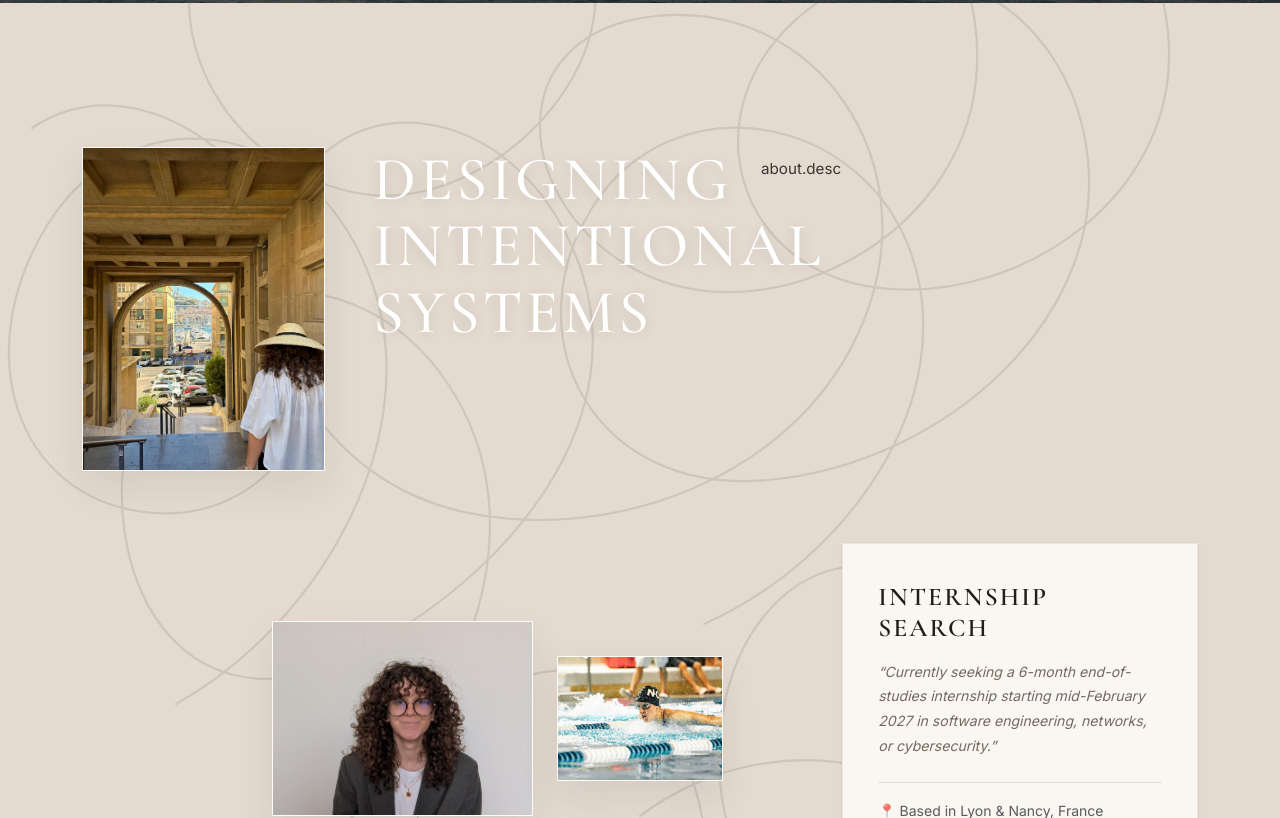
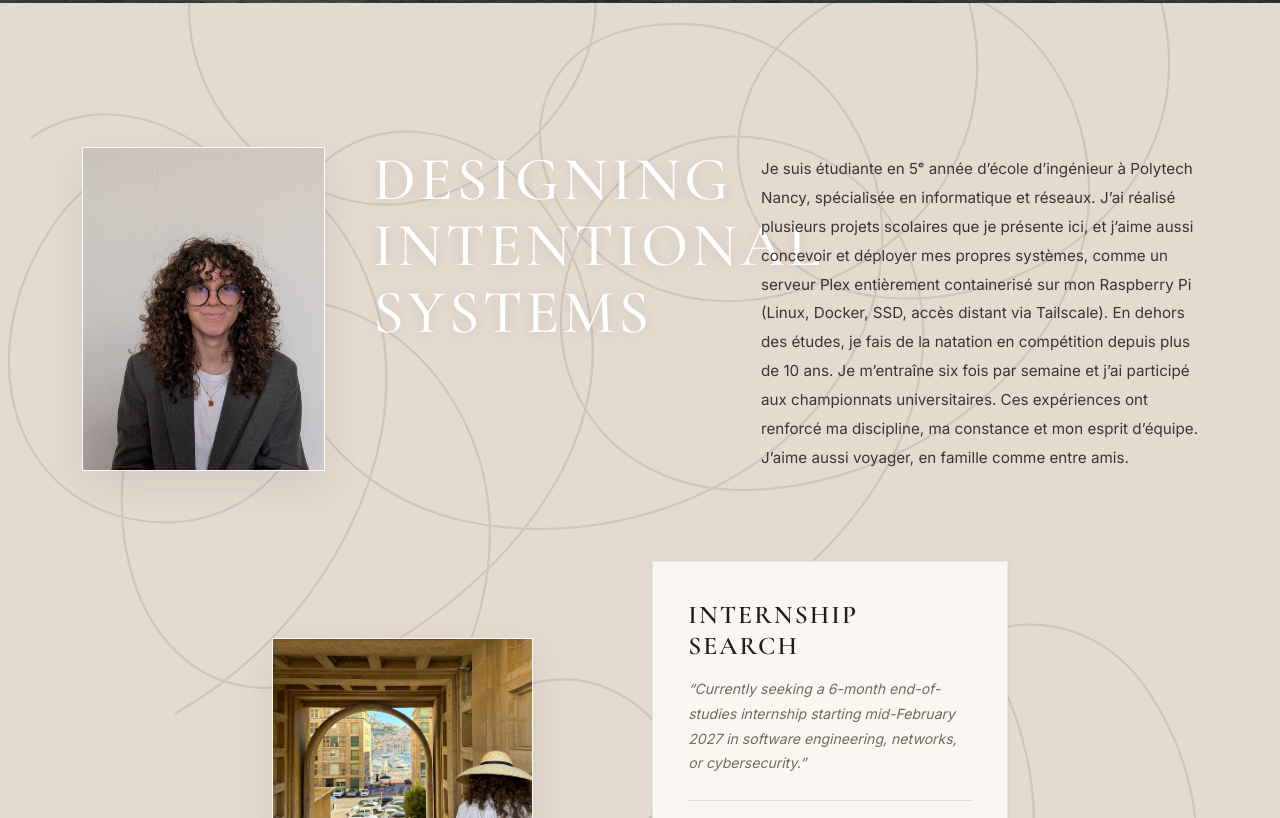
Before and after one commit to juliegbblz/portfolio, a React (Vite) app: page / in a window 1280 px wide. Shown: the part 742-1560 px from the top of the page. Built offline with nearby package versions, Linux system fonts and the light colour scheme; a web font is replaced by a local one.

Commit message:
changed about

```diff
--- a/src/components/About.jsx
+++ b/src/components/About.jsx
@@ -18,7 +18,7 @@ export default function About() {
           <div className="col-12 col-md-5 col-lg-3">
             <div className="collage-photo-frame collage-frame-tall">
               <img
-                src="/julie2.jpg"
+                src="/julie.jpg"
                 alt="Julie Zilberberg architectural portrait"
                 className="collage-img"
               />
@@ -38,7 +38,7 @@ export default function About() {
           <div className="col-12 col-lg-5">
             <div className="collage-narrative-box">
               <p className="collage-narrative-text">
-                {t('about.desc')}
+                {t('Je suis étudiante en 5ᵉ année d’école d’ingénieur à Polytech Nancy, spécialisée en informatique et réseaux. J’ai réalisé plusieurs projets scolaires que je présente ici, et j’aime aussi concevoir et déployer mes propres systèmes, comme un serveur Plex entièrement containerisé sur mon Raspberry Pi (Linux, Docker, SSD, accès distant via Tailscale). En dehors des études, je fais de la natation en compétition depuis plus de 10 ans. Je m’entraîne six fois par semaine et j’ai participé aux championnats universitaires. Ces expériences ont renforcé ma discipline, ma constance et mon esprit d’équipe. J’aime aussi voyager, en famille comme entre amis.')}
               </p>
             </div>
           </div>
@@ -50,14 +50,14 @@ export default function About() {
           <div className="col-6 col-md-4 col-lg-3 offset-lg-2">
             <div className="collage-photo-frame collage-frame-detail">
               <img
-                src="/julie.jpg"
+                src="/julie2.jpg"
                 alt="Julie Zilberberg portrait"
                 className="collage-img"
               />
             </div>
           </div>
 
-          {/* Detail Inset Photo 2 */}
+          {/* {/* Detail Inset Photo 2 }
           <div className="col-6 col-md-3 col-lg-2">
             <div className="collage-photo-frame collage-frame-detail">
               <img
@@ -66,7 +66,7 @@ export default function About() {
                 className="collage-img"
               />
             </div>
-          </div>
+          </div> */}
 
           {/* Floating overlapping Ivory Card: CURATED STRATEGY */}
           <div className="col-12 col-md-5 col-lg-4 offset-lg-1">
```
